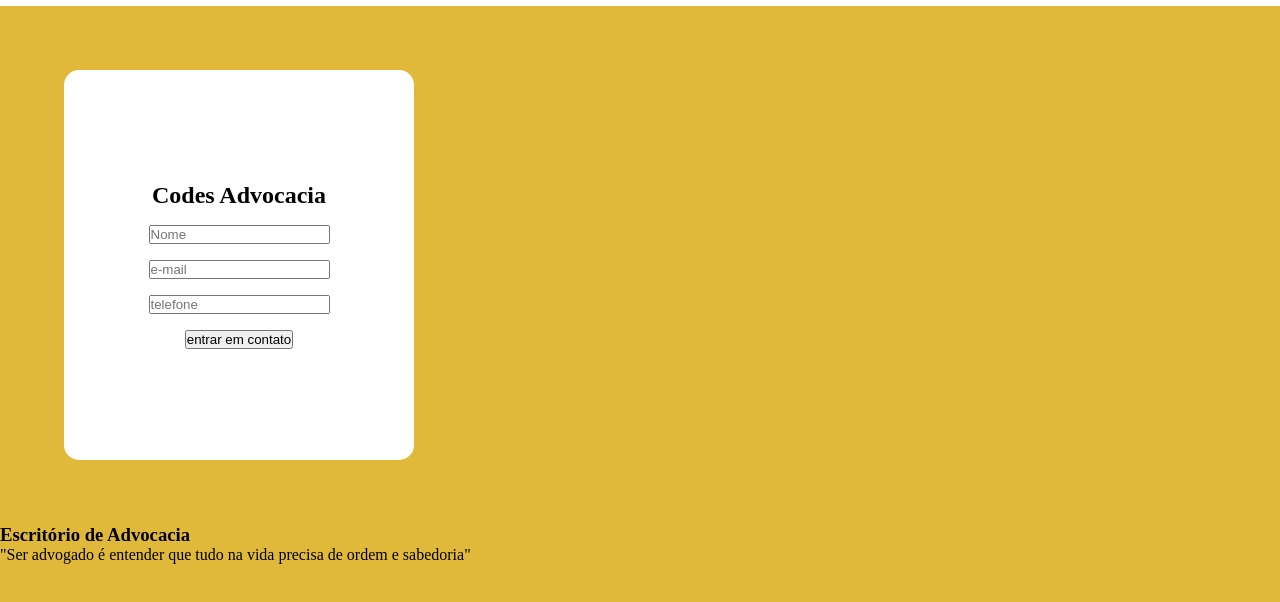
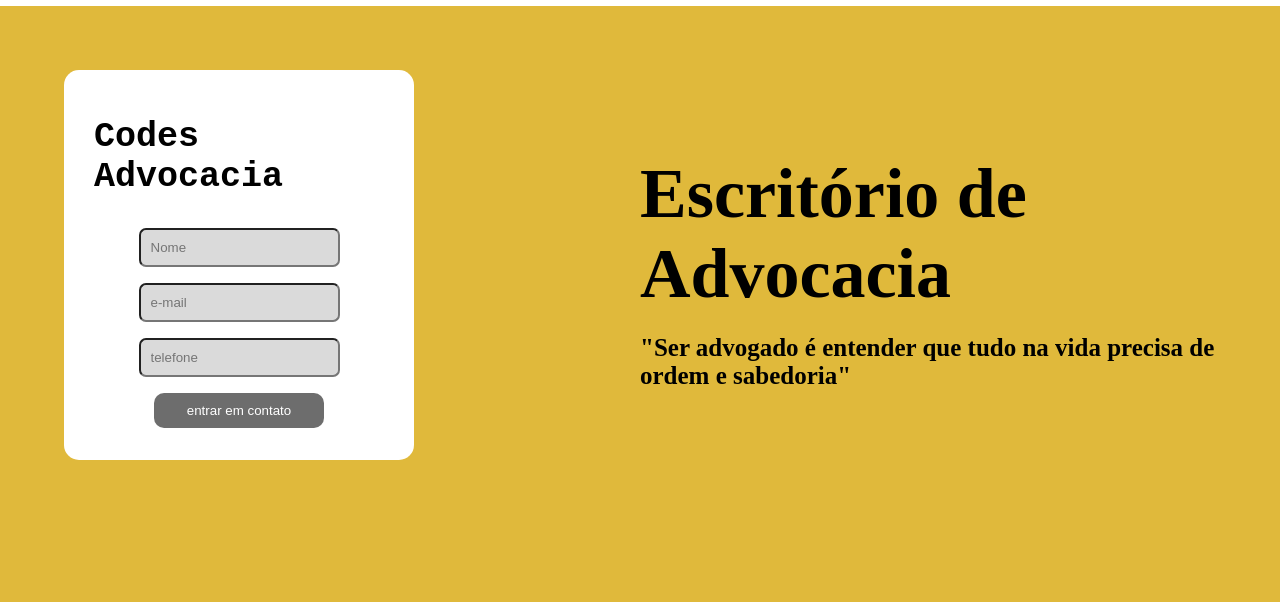
Before and after one commit to GustavoAlmeidaPuff/landing-page, a plain HTML site: page index.html in a window 1280 px wide. Shown: the part 94-696 px from the top of the page. Drawn offline with Linux system fonts and the light colour scheme.

Commit message:
oitavo commit

```diff
--- a/style.css
+++ b/style.css
@@ -55,3 +55,54 @@ form{
     background-color: white;
     align-items: center;
 }
+
+h2{
+    padding: 15px;
+    font-family: monospace;
+    font-size: 35px;
+}
+
+button{
+    border: none;
+    width: 170px;
+    padding: 10px;
+    border-radius: 10px;
+    cursor: pointer;
+    background-color: rgba(0, 0, 0, 0.571);
+    color: white;
+
+}
+
+button:hover{
+    font-size: 110%;
+    transition: .3s;
+    background-color: rgb(204, 170, 104);
+}
+
+input{
+    padding: 10px;
+    border-radius: 7px;
+    background-color: rgba(206, 206, 206, 0.742);
+}
+
+input:hover{
+    outline-color: black;
+    outline-style: solid;
+    outline-width: 0.5px;
+}
+
+h3{
+    font-weight: bold;
+    font-size: 70px;
+    margin-left: 50%;
+    position: relative;
+    top: -370px;
+}
+
+span{
+    font-weight: bold;
+    font-size: 25px;
+    margin-left: 50%;
+    position: relative;
+    top: -350px;
+}
```
